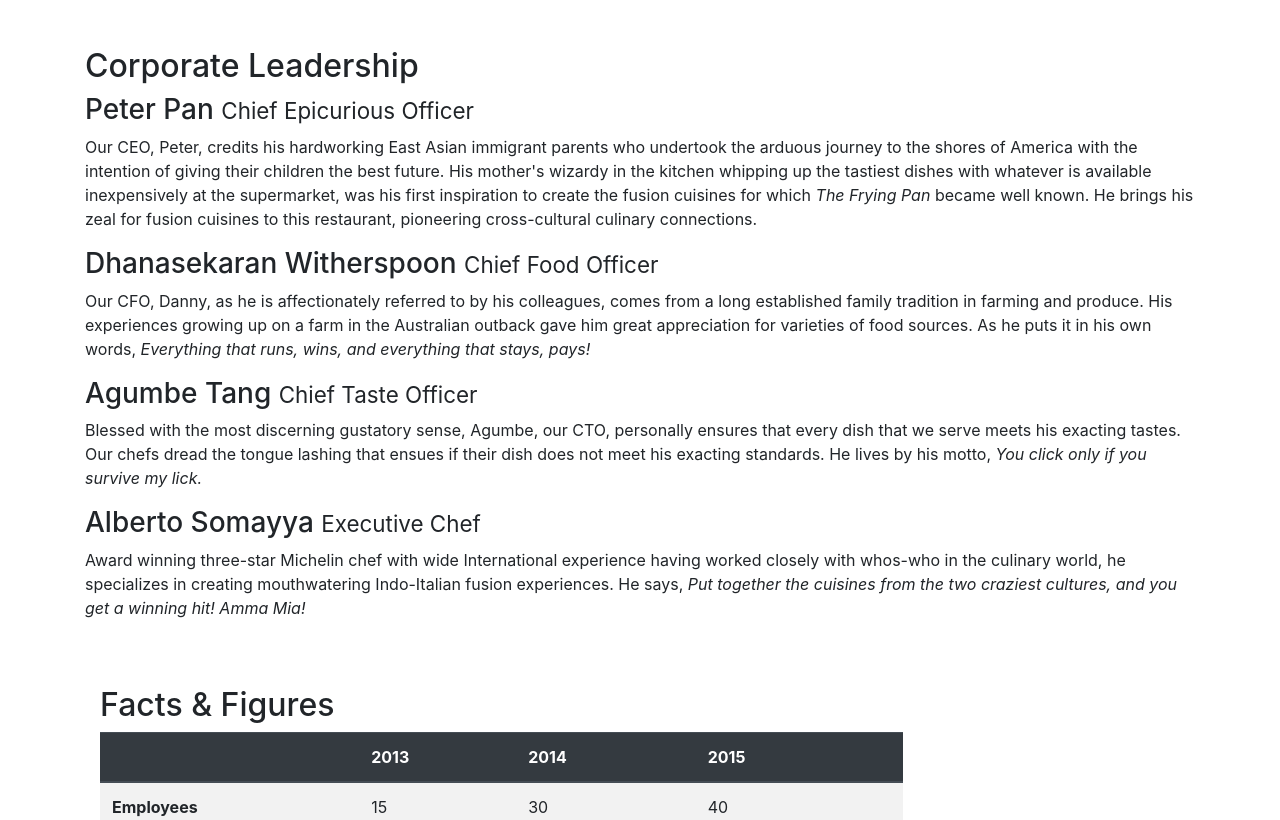
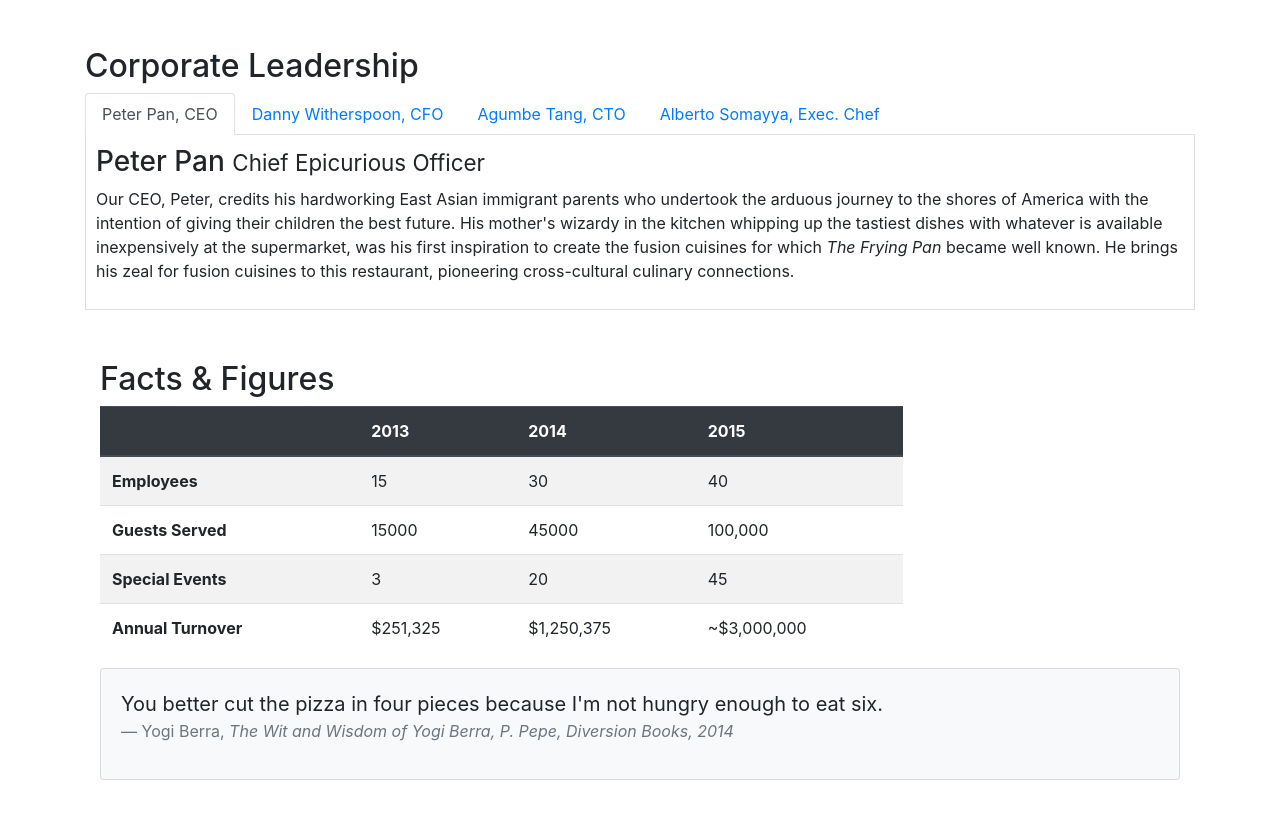
Before and after one commit to Odinachi/confusion, a website: page aboutus.html in a window 1280 px wide. Shown: the part 748-1568 px from the top of the page. Drawn offline with nearby package versions, Linux system fonts and the light colour scheme.

Commit message:
bootstrap taps

```diff
--- a/aboutus.html
+++ b/aboutus.html
@@ -83,14 +83,53 @@
         <div>
             <div>
                 <h2>Corporate Leadership</h2>
-                <h3>Peter Pan <small>Chief Epicurious Officer</small></h3>
-                <p class="d-none d-md-block">Our CEO, Peter, credits his hardworking East Asian immigrant parents who undertook the arduous journey to the shores of America with the intention of giving their children the best future. His mother's wizardy in the kitchen whipping up the tastiest dishes with whatever is available inexpensively at the supermarket, was his first inspiration to create the fusion cuisines for which <em>The Frying Pan</em> became well known. He brings his zeal for fusion cuisines to this restaurant, pioneering cross-cultural culinary connections.</p>
-                <h3>Dhanasekaran Witherspoon <small>Chief Food Officer</small></h3>
-                <p class="d-none d-md-block">Our CFO, Danny, as he is affectionately referred to by his colleagues, comes from a long established family tradition in farming and produce. His experiences growing up on a farm in the Australian outback gave him great appreciation for varieties of food sources. As he puts it in his own words, <em>Everything that runs, wins, and everything that stays, pays!</em></p>
-                <h3>Agumbe Tang <small>Chief Taste Officer</small></h3>
-                <p class="d-none d-md-block">Blessed with the most discerning gustatory sense, Agumbe, our CTO, personally ensures that every dish that we serve meets his exacting tastes. Our chefs dread the tongue lashing that ensues if their dish does not meet his exacting standards. He lives by his motto, <em>You click only if you survive my lick.</em></p>
-                <h3>Alberto Somayya <small>Executive Chef</small></h3>
-                <p class="d-none d-md-block">Award winning three-star Michelin chef with wide International experience having worked closely with whos-who in the culinary world, he specializes in creating mouthwatering Indo-Italian fusion experiences. He says, <em>Put together the cuisines from the two craziest cultures, and you get a winning hit! Amma Mia!</em></p>
+
+                <!-- NOTE: this also be made tap pill by addding the Tap-Pill class -->
+
+                <ul class="nav nav-tabs">
+                    <li class="nav-item">
+                      <a class="nav-link active" href="#peter"
+                        role="tab" data-toggle="tab">Peter Pan, CEO</a>
+                    </li>
+                    <li class="nav-item">
+                      <a class="nav-link" href="#danny" role="tab"
+                        data-toggle="tab">Danny Witherspoon, CFO</a>
+                    </li>
+                    <li class="nav-item">
+                      <a class="nav-link" href="#agumbe"role="tab"
+                        data-toggle="tab">Agumbe Tang, CTO</a>
+                    </li>
+                    <li class="nav-item">
+                      <a class="nav-link" href="#alberto" role="tab"
+                        data-toggle="tab">Alberto Somayya, Exec. Chef</a>
+                    </li>
+                </ul>
+
+                <div class="tab-content">
+                    <div role="tabpanel" class="tab-pane fade show active" id="peter">
+                        <h3>Peter Pan <small>Chief Epicurious Officer</small></h3>
+                        <p>Our CEO, Peter, credits his hardworking East Asian immigrant parents who undertook the arduous journey to the shores of America with the intention of giving their children the best future. His mother's wizardy in the kitchen whipping up the tastiest dishes with whatever is available inexpensively at the supermarket, was his first inspiration to create the fusion cuisines for which <em>The Frying Pan</em> became well known. He brings his zeal for fusion cuisines to this restaurant, pioneering cross-cultural culinary connections.</p>
+                    </div>
+
+                    <div role="tabpanel" class="tab-pane fade" id="danny">
+                        <h3>Dhanasekaran Witherspoon <small>Chief Food Officer</small></h3>
+                        <p>Our CFO, Danny, as he is affectionately referred to by his colleagues, comes from a long established family tradition in farming and produce. His experiences growing up on a farm in the Australian outback gave him great appreciation for varieties of food sources. As he puts it in his own words, <em>Everything that runs, wins, and everything that stays, pays!</em></p>
+                    </div>
+
+                    <div role="tabpanel" class="tab-pane fade" id="agumbes">
+                        <h3>Agumbe Tang <small>Chief Taste Officer</small></h3>
+                        <p>Blessed with the most discerning gustatory sense, Agumbe, our CTO, personally ensures that every dish that we serve meets his exacting tastes. Our chefs dread the tongue lashing that ensues if their dish does not meet his exacting standards. He lives by his motto, <em>You click only if you survive my lick.</em></p>
+                    </div>
+
+                    <div role="tabpanel" class="tab-pane fade" id="alberto">
+                        <h3>Alberto Somayya <small>Executive Chef</small></h3>
+                        <p>Award winning three-star Michelin chef with wide International experience having worked closely with whos-who in the culinary world, he specializes in creating mouthwatering Indo-Italian fusion experiences. He says, <em>Put together the cuisines from the two craziest cultures, and you get a winning hit! Amma Mia!</em></p>
+                    </div>
+                </div>
+
+
+
+
             </div>
        </div>
 
--- a/css/stylesheet.css
+++ b/css/stylesheet.css
@@ -50,3 +50,9 @@ body{
 .carding{
     padding: 2px;
 }
+.tab-content {
+    border-left: 1px solid #ddd;
+    border-right: 1px solid #ddd;
+    border-bottom: 1px solid #ddd;
+    padding: 10px;
+}
```
